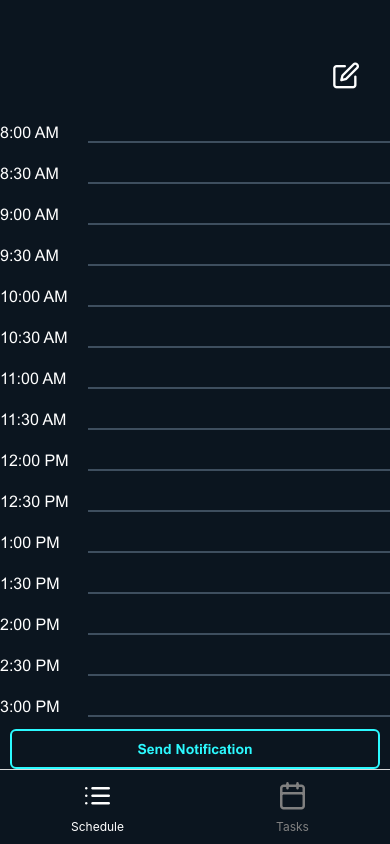
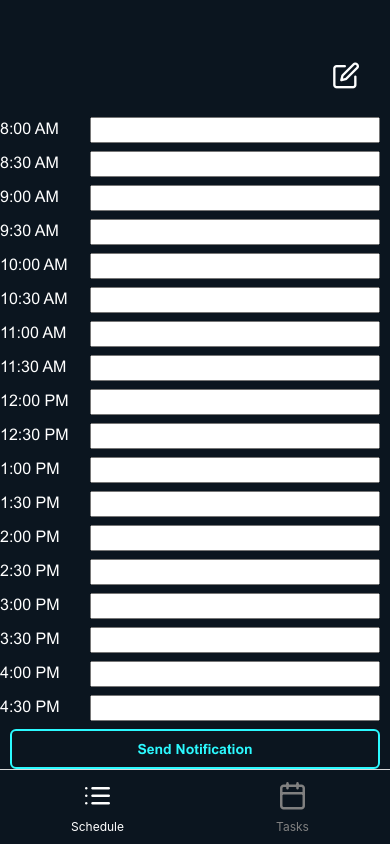
Before and after one commit to kcbrink1054/Taskit, a React Native app: screen /Home in a window 390 px wide. Built offline with nearby package versions, Linux system fonts and the light colour scheme; what native-base would draw is missing.

Commit message:
Changes to swap input types

```diff
--- a/components/DataStorage.js
+++ b/components/DataStorage.js
@@ -1,5 +1,6 @@
 import AsyncStorage from '@react-native-async-storage/async-storage';
 import moment from 'moment';
+import { InputType } from './InputType';
 
 const TASK_KEY = "Task"
 const TASK_SCHEDULE_KEY = "TASK_SCHEDULE_KEY"
@@ -129,7 +130,6 @@ export const GetTaskSchedule = async (callback) => {
 }
 
 export const GetDefaultTaskSchedule = () => {
-    console.log("DefaultTaskSchedule")
     let l = []
     let x = moment().utcOffset(0).set({hour: 8, minute:0, second:0, millisecond:0})
 
@@ -141,10 +141,18 @@ export const GetDefaultTaskSchedule = () => {
                 hours:x.hour(),
                 minutes:x.minute(),
                 seconds: x.second()
-            }
+            },
+            inputType: InputType.Dropdown
         })
         x.add(30,'minutes')
     }
     // console.log(l)
     return l
 }
+
+export const DeleteTaskSchedule = async () => {
+    await AsyncStorage.removeItem(TASK_SCHEDULE_KEY).then(result => {
+
+
+    })
+}
--- /dev/null
+++ b/components/InputType.js
@@ -0,0 +1,4 @@
+export const InputType = {
+    Dropdown: 'Dropdown',
+    TextField: 'TextField'
+}
--- a/components/SingleSchedule.js
+++ b/components/SingleSchedule.js
@@ -2,8 +2,11 @@ import { StyleSheet, Text, TextInput, View, Pressable } from 'react-native'
 import React, { useState } from 'react'
 import { ArialBoldText, ArialText } from './Text'
 import { WHITE } from './constants'
+import { Picker } from "@react-native-picker/picker";
+import { InputType } from './InputType';
 
 export default function SingleSchedule(props) {
+  // console.log(props.inputType)
   const onTimeClick = () => {
     let mins = 0
     if (props.nextTimeSlot !== null) {
@@ -26,11 +29,49 @@ export default function SingleSchedule(props) {
     }
 
   }
+  const onTimePress = () => {
+    props.changeSetEdit()
+    onTimeClick();
+  }
+  const onTimeLongPress = () => {
+    props.changeSetEdit()
+    let inputType = ""
+
+    switch (props.inputType) {
+      case InputType.Dropdown:
+        inputType = InputType.TextField
+        break;
+      case InputType.TextField:
+        inputType = InputType.Dropdown
+        break;
+      default:
+        break;
+    }
+    props.onChangeInputType(inputType, props.time);
+  }
+
+  const IsValueContainedInList = (value) => {
+    let x = props.data.find(t => {
+      return t.title === value
+    })
+    return (x !== undefined) ? value : ""
+  }
   return (
     <View style={styles.container}>
-      <Pressable onPress={()=> onTimeClick()}>
-        <ArialText style={{fontSize:16,textAlignVertical: 'center', minWidth:80, paddingVertical:8}}>{props.time}</ArialText>
+      <Pressable onPress={()=> onTimePress()} onLongPress={()=> onTimeLongPress()}>
+        <ArialText style={{fontSize:16, minWidth:80, paddingVertical:8}}>{props.time}</ArialText>
       </Pressable>
+      { (props.inputType === InputType.Dropdown) &&
+        <View style={styles.pickerContainer}>
+          <Picker onValueChange={(t)=>props.onChangeTaskSchedule(t, props.time)} itemStyle={styles.pickerItem} selectedValue={IsValueContainedInList(props.task)}  style={styles.picker} mode="dropdown" dropdownIconColor={WHITE} onFocus={() => props.changeSetEdit()}>
+          <Picker.Item label="" value=""/>
+            {props.data.map((x,i) => {
+              return (<Picker.Item label={x.title} value={x.title} key={i}/>)
+            })}
+          </Picker>
+      </View>
+      }
+      { (props.inputType === InputType.TextField) &&
         <TextInput
           style={styles.inputContainer}
           value={props.task}
@@ -38,6 +79,10 @@ export default function SingleSchedule(props) {
           placeholderTextColor={WHITE}
           onFocus={() => props.changeSetEdit()}
         />
+      }
+
+
+
     </View>
   )
 }
@@ -48,22 +93,41 @@ const styles = StyleSheet.create({
         flexDirection:'row',
         alignItems:'center'
     },
+    pickerItem:{
+      fontSize:30
+    },
     inputLabel:{
         paddingTop:20
     },
+    pickerContainer:{
+      flex:1,
+      borderStyle:'solid',
+        borderBottomWidth: 3,
+        borderColor:'#3E4E5E',
+        marginHorizontal:10
+
+    },
     inputContainer:{
       borderStyle:'solid',
-        borderBottomWidth: 2,
+      borderBottomWidth: 3,
       borderColor:'#3E4E5E',
 
       textAlignVertical:'bottom',
       color:WHITE,
+      fontSize:17,
+      marginHorizontal:10,
+
+      flex: 1,
+      flexWrap:'wrap',
+      paddingBottom:15,
+      paddingLeft:7,
+      marginTop:10
+
+    },
+    picker:{
+        marginBottom: -5,
+        color:WHITE,
         fontSize:20,
-        marginLeft:8,
-        marginBottom:10,
-        paddingBottom:5,
-        flex: 1,
-        flexWrap:'wrap'
-
+        // marginTop:5
     }
 })
--- a/components/TaskSchedule.js
+++ b/components/TaskSchedule.js
@@ -2,24 +2,35 @@ import { StyleSheet, Text, View, ScrollView, Keyboard, ToastAndroid } from 'reac
 import React, { useEffect, useState, useCallback } from 'react'
 import { BACKGROUNDCOLOR, NEONCOLOR, WHITE } from './constants';
 import SingleSchedule from './SingleSchedule';
-import { GetDefaultTaskSchedule, GetTaskSchedule, SaveTaskSchedule } from './DataStorage';
+import { GetDefaultTaskSchedule, GetTaskSchedule, SaveTaskSchedule, GetTaskList, DeleteTaskSchedule } from './DataStorage';
 import { Feather } from '@expo/vector-icons';
 import Button from './Button';
 import NotificationsHandler from './NotificationsHandler';
 import moment from 'moment'
+import { InputType } from './InputType';
+import { useFocusEffect } from '@react-navigation/native';
 
 export default function TaskSchedule() {
     const [taskSchedule, setTaskSchedule] = useState([])
+    const [taskList, setTaskList] = useState([])
     const [edit, setEdit] = useState(false)
-    useEffect(()=> {
+    useFocusEffect(
+        React.useCallback(() => {
+            // (async () => {
+            //     await DeleteTaskSchedule()
+            // })()
             (async () => {
                 await GetTaskSchedule((t)=>
                 {
-                console.log(t)
                     setTaskSchedule(t)
                 })
+                let t = await GetTaskList()
+                setTaskList(t === null ? [] : t.filter(x => x.isCompleted == false ).sort((x, y) => y.taskId - x.taskId))
+
             })()
         }, [])
+      );
+
     const CancelEditTask = async () => {
         await GetTaskSchedule(t => {
             Keyboard.dismiss()
@@ -52,8 +63,20 @@ export default function TaskSchedule() {
             }
         }))
     }
+    const OnChangeInputType = (inputType, time) => {
+        setTaskSchedule([...taskSchedule].map(x => {
+            if (x.time === time) {
+                return {
+                    ...x,
+                    inputType: inputType,
+                    task: ""
+                }
+            } else {
+                return x
+            }
+        }))
+    }
     const changeSetEdit = () => {
-        console.log(edit)
         if (!edit) {
             setEdit(true)
         }
@@ -67,7 +90,8 @@ export default function TaskSchedule() {
                 hours:data.hours,
                 minutes:data.minutes,
                 seconds: 0
-            }
+            },
+            inputType: InputType.Dropdown
         })
         setTaskSchedule(x)
     }
@@ -97,11 +121,13 @@ export default function TaskSchedule() {
                             onChangeTaskSchedule={OnChangeTaskSchedule}
                             changeSetEdit={()=> changeSetEdit()}
                             insertTaskScheduleRow={InsertTaskScheduleRow}
+                            data={taskList}
+                            inputType={x.inputType}
+                            onChangeInputType={OnChangeInputType}
                             />
 
 
-                        }
-                        )
+                        })
                     }
                 </ScrollView>
                 <View>
--- a/package.json
+++ b/package.json
@@ -10,6 +10,7 @@
   "dependencies": {
     "@native-base/react-native-template": "^1.3.0",
     "@react-native-async-storage/async-storage": "~1.17.3",
+    "@react-native-picker/picker": "^2.4.8",
     "@react-navigation/bottom-tabs": "^6.3.2",
     "@react-navigation/native": "^6.0.11",
     "@react-navigation/native-stack": "^6.7.0",
```
Also changed, not shown: components/Test.js (added, +41 -0 lines), 1 other file (tests, documents, lock files or other folders). Lines whose indentation alone changed are shown as unchanged.
